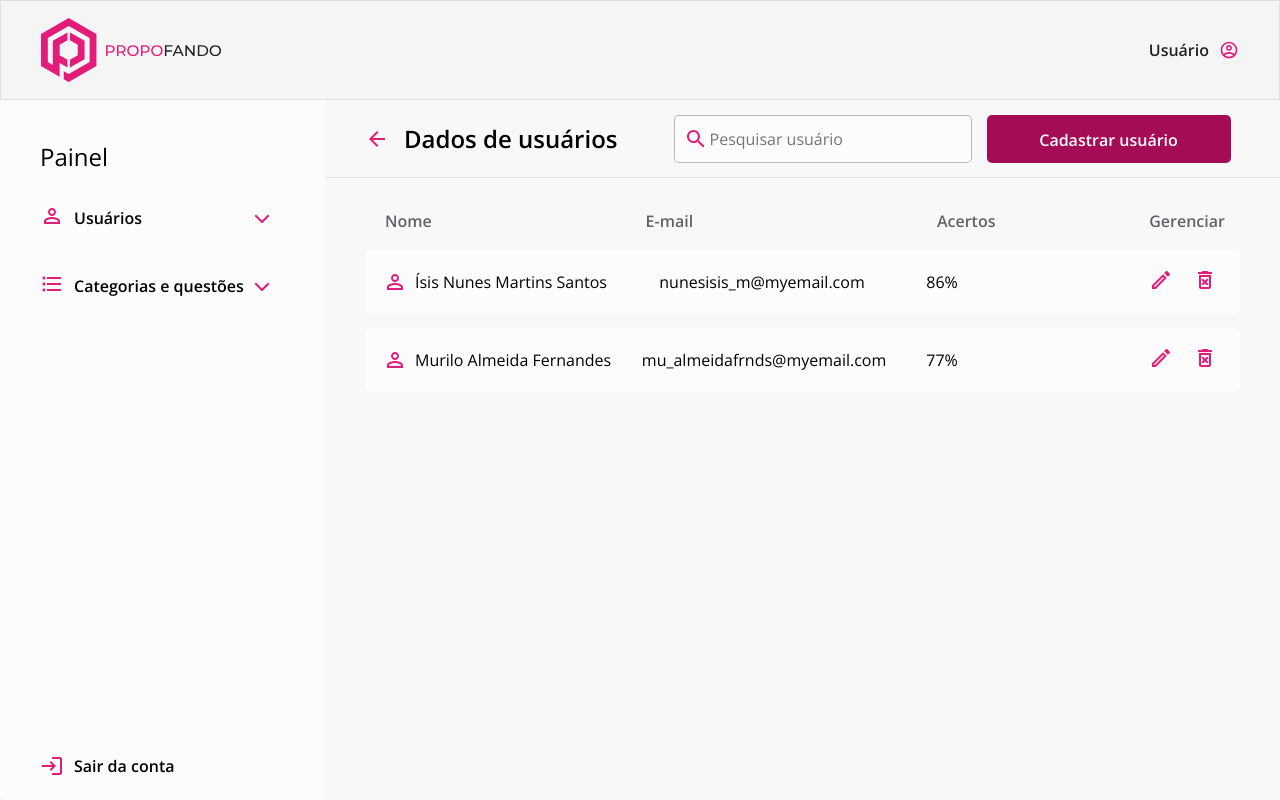
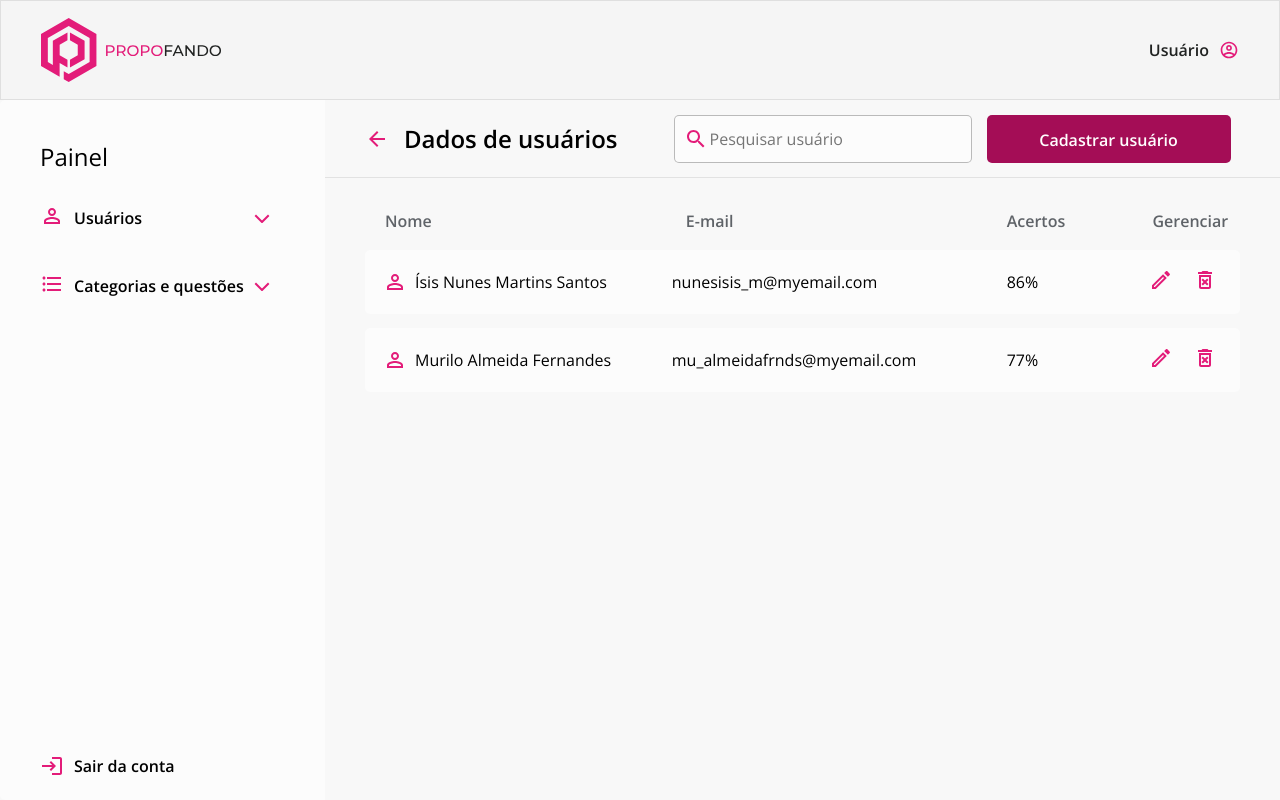
Before and after one commit to Thaina-Abrantes/propofando-frontend, a React (Create React App) app: page / in a window 1280 px wide. Both pictures are taken after typing "name@example.com", "Sample123" into the empty fields and a click on the button "Entrar". Built offline with nearby package versions, Linux system fonts and the light colour scheme.

Commit message:
Reajuste do tamanho dos elementos

```diff
--- a/src/components/AdminPanel/index.js
+++ b/src/components/AdminPanel/index.js
@@ -1,4 +1,5 @@
 import { useState } from 'react';
+import { useStores } from 'stores';
 import style from './styles.module.scss';
 import UserIcon from '../../assets/identity-icon.svg';
 import listIcon from '../../assets/bullet-list-icon.svg';
@@ -9,6 +10,12 @@ import logOut from '../../assets/login-icon.svg';
 function AdminPanel() {
   const [showUser, setShowUSer] = useState(false);
   const [showQuestion, setShowQuestion] = useState(false);
+  const {
+    modalStore: {
+      openModalEdit,
+      setOpenModalEdit,
+    },
+  } = useStores();
 
   return (
     <section className={style.container}>
@@ -28,7 +35,12 @@ function AdminPanel() {
       </div>
       {showUser && (
         <div className={style.links}>
-          <a>Cadastrar usuário</a>
+          <a
+            onClick={() => setOpenModalEdit(true)}
+          >
+            Cadastrar usuário
+
+          </a>
         </div>
       )}
 
--- a/src/components/Search/index.js
+++ b/src/components/Search/index.js
@@ -1,8 +1,15 @@
+import { useStores } from 'stores';
 import style from './styles.module.scss';
 import arrowBack from '../../assets/arrow-back-icon.svg';
 import searchIcon from '../../assets/search-icon.svg';
 
 function Search() {
+  const {
+    modalStore: {
+      openModalEdit,
+      setOpenModalEdit,
+    },
+  } = useStores();
   return (
     <div className={style.search}>
       <div>
@@ -12,7 +19,13 @@ function Search() {
       <div className={style['search-container']}>
         <img src={searchIcon} alt="Lupa" />
         <input className="input-light" placeholder="Pesquisar usuário" />
-        <button className="button">Cadastrar usuário</button>
+        <button
+          onClick={() => setOpenModalEdit(true)}
+          className="button"
+        >
+          Cadastrar usuário
+
+        </button>
       </div>
     </div>
   );
--- a/src/components/TableUser/styles.module.scss
+++ b/src/components/TableUser/styles.module.scss
@@ -17,19 +17,25 @@
 }
 
 .name-title {
+  width: 35%;
+
   padding-left: 20px;
 }
 .email-title {
-  margin-left: 60px;
+  width: 35%;
+  text-align: left;
+  // margin-left: 60px;
 }
 .hit-title {
-  margin-left: 90px;
+  width: 15%;
+  // margin-left: 90px;
 }
 
 .manage-title {
-  display: flex;
-  justify-content: flex-end;
-  margin-right: 15px;
+  width: 10%;
+  // display: flex;
+  // justify-content: flex-end;
+  // margin-right: 15px;
 }
 .table-body {
   display: flex;
@@ -49,6 +55,7 @@
 }
 .first-line-item {
   display: flex;
+  width: 35%;
   // justify-content: center;
   align-items: center;
   text-align: left;
@@ -61,20 +68,19 @@
 
 .second-line-item {
   text-align: left;
-  span {
-    width: 200px;
-  }
+  width: 35%;
+
   flex-grow: 1;
 }
 
 .third-line-item {
-  width: 50px;
+  width: 15%;
   text-align: center;
 }
 
 .fourth-line-item {
   display: flex;
-  width: 200px;
+  width: 10%;
   margin-left: 55px;
   justify-content: flex-end;
   padding: 5px;
```
